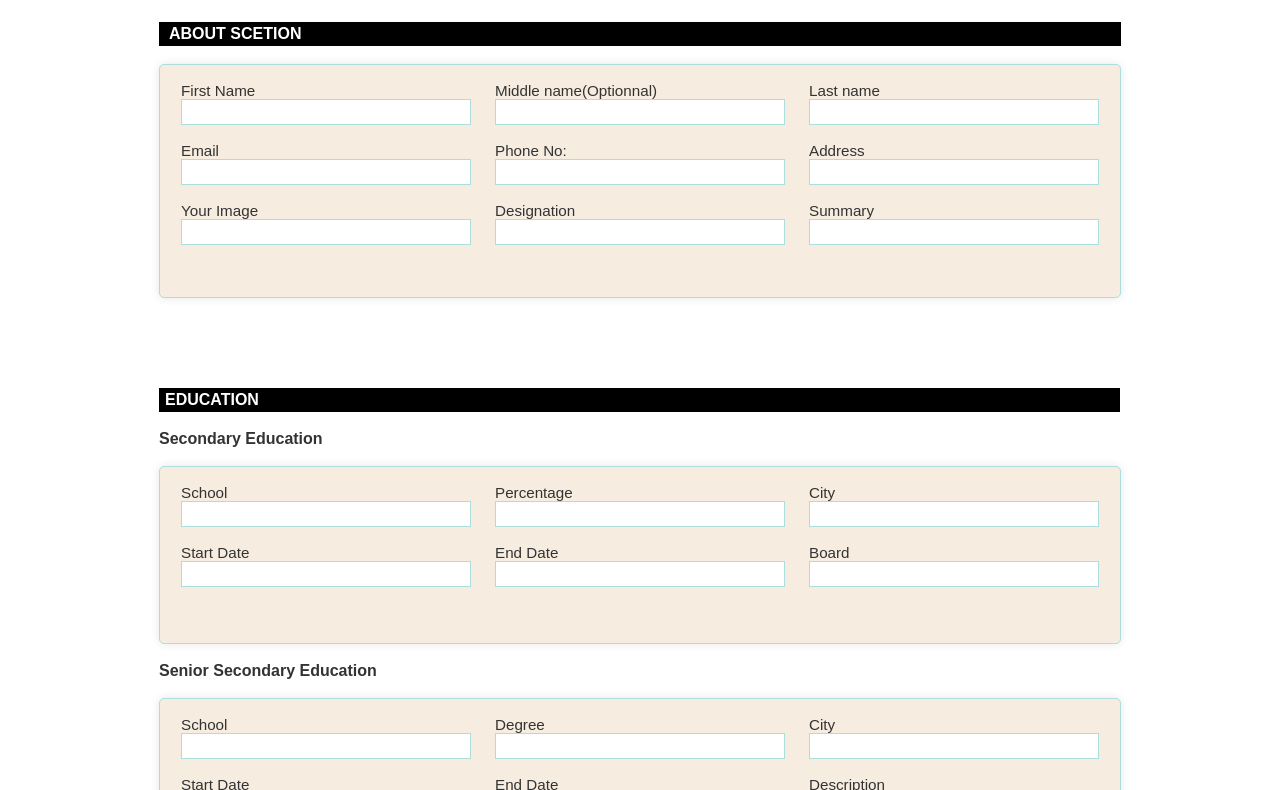
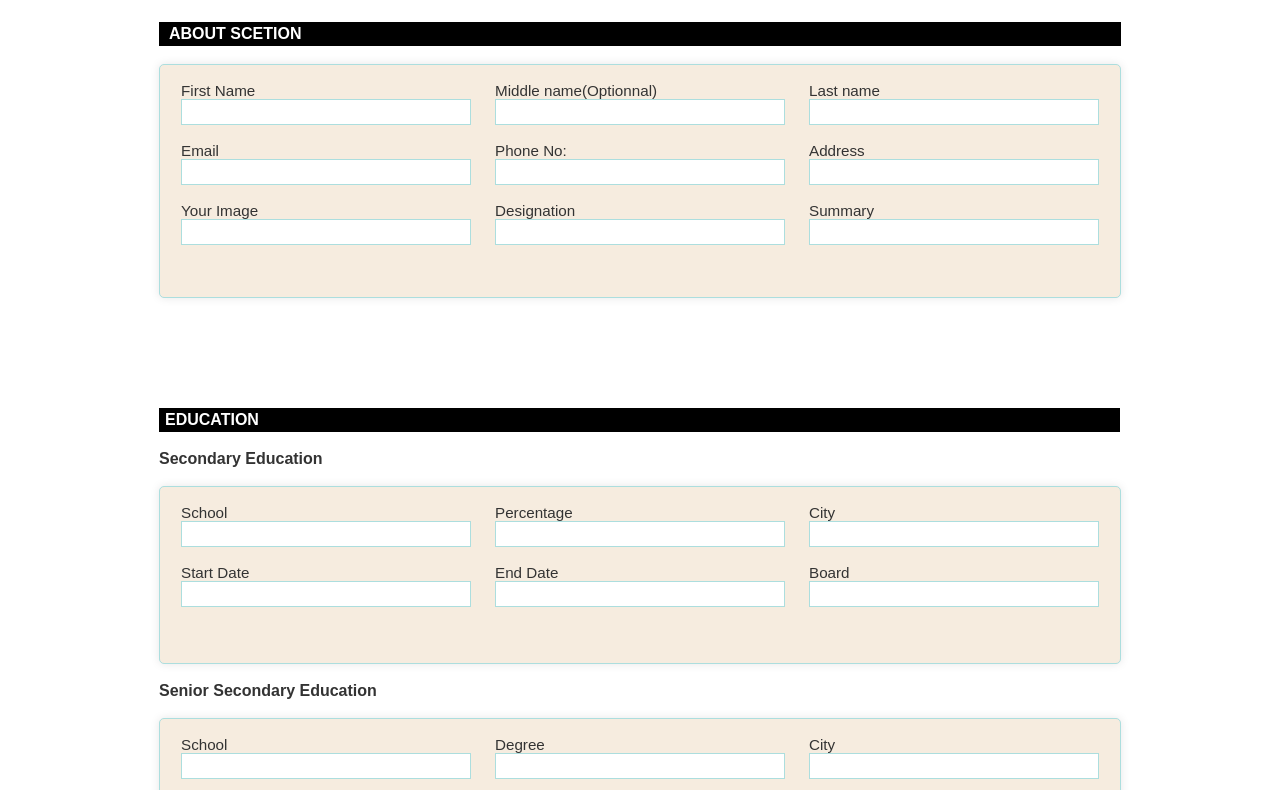
Before and after one commit to harsh10009/Resume-Builder, a plain HTML site: page Application.html in a window 1280 px wide. Shown: the part 144-934 px from the top of the page. Drawn offline with nearby package versions, Linux system fonts and the light colour scheme.

Commit message:
Update Application.css

```diff
--- a/Application.css
+++ b/Application.css
@@ -187,7 +187,7 @@
 
 #EducationSection{
 
-    padding-top: 90px;
+    padding-top: 110px;
     display: flex;
     justify-content: center;
 
```
